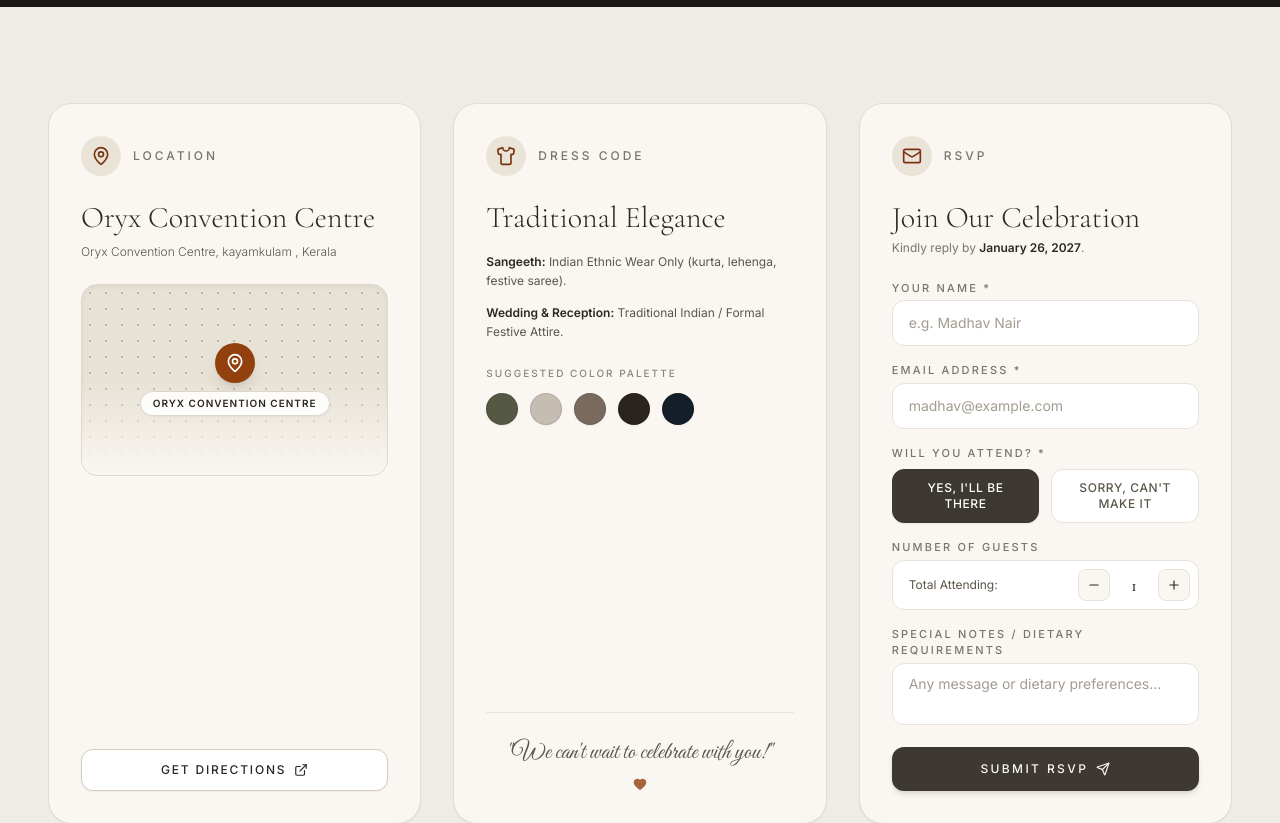
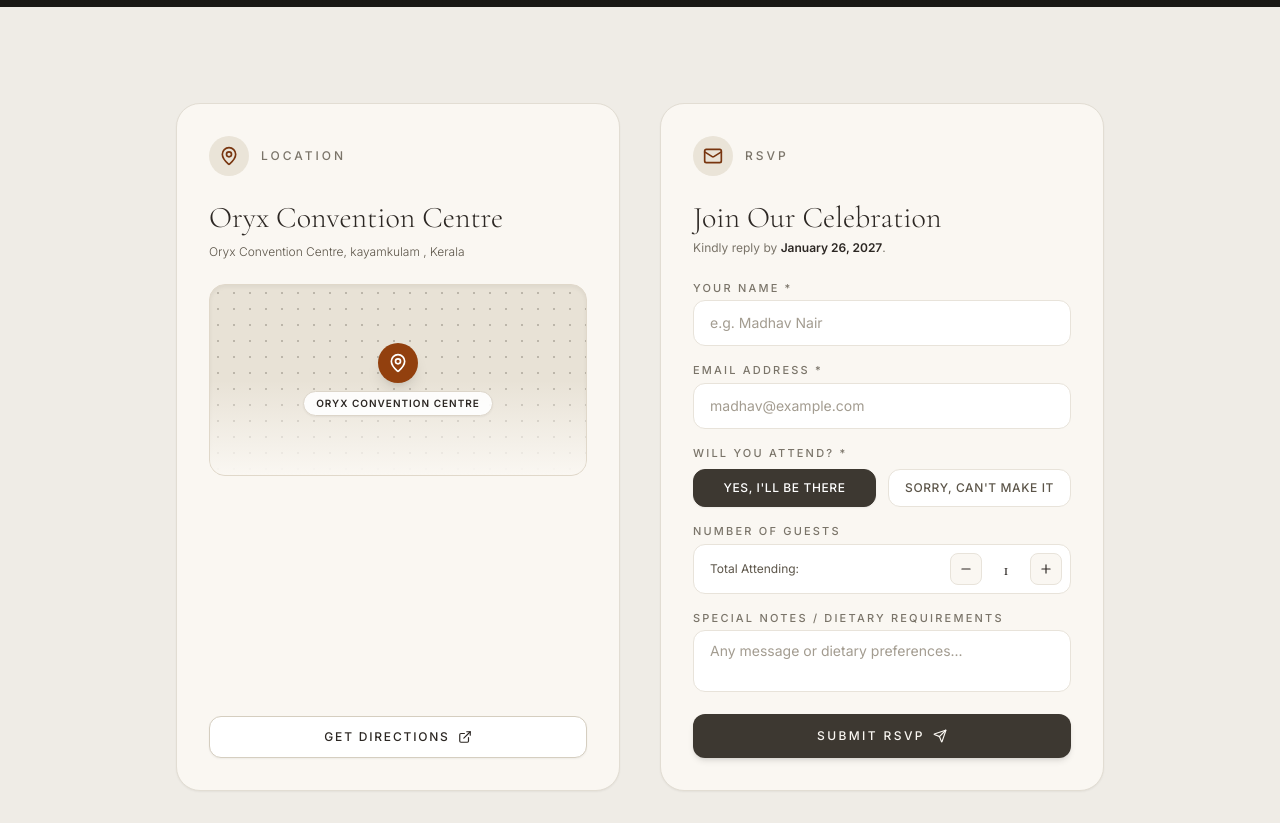
Before and after one commit to abhijithv14/arohi-wedding-invitation, a Next.js app: page / in a window 1280 px wide. Shown: the part 3780-4603 px from the top of the page. Built offline with nearby package versions, Linux system fonts and the light colour scheme.

Commit message:
Remove dress code section beside RSVP

```diff
--- a/components/LocationSection.tsx
+++ b/components/LocationSection.tsx
@@ -2,25 +2,17 @@
 
 import React from "react";
 import { motion } from "framer-motion";
-import { MapPin, Shirt, Mail, ExternalLink, Heart } from "lucide-react";
+import { MapPin, Mail, ExternalLink } from "lucide-react";
 import { weddingConfig } from "@/config/wedding";
 import RSVPForm from "./RSVPForm";
 
 export default function LocationSection() {
   const mainVenue = weddingConfig.events.find((e) => e.id === "wedding") || weddingConfig.events[0];
 
-  const dressCodeSwatches = [
-    { name: "Olive Taupe", color: "#555843" },
-    { name: "Cream Beige", color: "#C5BDB2" },
-    { name: "Warm Brown", color: "#7A6A5E" },
-    { name: "Deep Charcoal", color: "#2B231D" },
-    { name: "Midnight Navy", color: "#131E29" },
-  ];
-
   return (
     <section id="rsvp" className="py-24 bg-[#EFECE6] border-b border-[#E0D9CD]">
-      <div className="max-w-7xl mx-auto px-6 md:px-12">
-        <div className="grid grid-cols-1 lg:grid-cols-3 gap-12 lg:gap-8 items-start">
+      <div className="max-w-5xl mx-auto px-6 md:px-12">
+        <div className="grid grid-cols-1 lg:grid-cols-2 gap-12 lg:gap-10 items-start">
 
           {/* Column 1 — LOCATION */}
           <motion.div
@@ -48,13 +40,10 @@ export default function LocationSection() {
                 {mainVenue.addressDetails || "Trivandrum, Kerala, India"}
               </p>
 
-              {/* Map Visual Representation Box */}
               <div className="relative mt-6 h-48 w-full rounded-2xl overflow-hidden border border-[#E0D8CA] bg-[#E8E2D6] flex items-center justify-center group shadow-inner">
-                {/* Visual Map Grid Pattern */}
                 <div className="absolute inset-0 opacity-40 bg-[radial-gradient(#7A7469_1px,transparent_1px)] [background-size:16px_16px]" />
                 <div className="absolute inset-0 bg-gradient-to-t from-[#FAF7F2] via-transparent to-transparent" />
 
-                {/* Animated Map Marker Pin */}
                 <div className="relative z-10 flex flex-col items-center">
                   <div className="w-10 h-10 rounded-full bg-amber-800 text-white flex items-center justify-center shadow-lg group-hover:scale-110 transition-transform">
                     <MapPin size={20} />
@@ -66,7 +55,6 @@ export default function LocationSection() {
               </div>
             </div>
 
-            {/* Directions Button */}
             {mainVenue.googleMapsUrl && (
               <div className="mt-8 text-center">
                 <a
@@ -82,71 +70,12 @@ export default function LocationSection() {
             )}
           </motion.div>
 
-          {/* Column 2 — DRESS CODE */}
+          {/* Column 2 — RSVP */}
           <motion.div
             initial={{ opacity: 0, y: 30 }}
             whileInView={{ opacity: 1, y: 0 }}
             viewport={{ once: true, margin: "-50px" }}
             transition={{ duration: 0.8, delay: 0.15 }}
-            aria-label="Dress Code Section"
-            className="bg-[#FAF7F2] p-8 rounded-3xl border border-[#E2DDD3] shadow-sm flex flex-col justify-between h-full"
-          >
-            <div>
-              <div className="flex items-center space-x-3 mb-6">
-                <div className="w-10 h-10 rounded-full bg-[#EAE4D8] flex items-center justify-center text-amber-900">
-                  <Shirt size={20} />
-                </div>
-                <span className="text-xs tracking-[0.25em] font-medium text-[#7A7469] uppercase">
-                  DRESS CODE
-                </span>
-              </div>
-
-              <h3 className="font-serif text-3xl text-[#2C2723] font-light">
-                Traditional Elegance
-              </h3>
-
-              <div className="mt-4 space-y-3 text-xs text-[#5C5549] leading-relaxed">
-                <p>
-                  <strong className="text-[#2C2723]">Sangeeth:</strong> Indian Ethnic Wear Only (kurta, lehenga, festive saree).
-                </p>
-                <p>
-                  <strong className="text-[#2C2723]">Wedding & Reception:</strong> Traditional Indian / Formal Festive Attire.
-                </p>
-              </div>
-
-              {/* Color Swatches */}
-              <div className="mt-6">
-                <span className="text-[10px] tracking-[0.2em] font-medium text-[#8C857B] uppercase block mb-3">
-                  SUGGESTED COLOR PALETTE
-                </span>
-                <div className="flex items-center space-x-3">
-                  {dressCodeSwatches.map((swatch, i) => (
-                    <div
-                      key={i}
-                      title={swatch.name}
-                      className="w-8 h-8 rounded-full border border-black/10 shadow-sm transition-transform hover:scale-110"
-                      style={{ backgroundColor: swatch.color }}
-                    />
-                  ))}
-                </div>
-              </div>
-            </div>
-
-            {/* Closing Quote */}
-            <div className="mt-8 pt-6 border-t border-[#EAE4D8] text-center">
-              <p className="font-script text-2xl text-[#5C5549]">
-                &quot;We can&apos;t wait to celebrate with you!&quot;
-              </p>
-              <Heart size={14} className="fill-amber-800 text-amber-800 mx-auto mt-2 opacity-80" />
-            </div>
-          </motion.div>
-
-          {/* Column 3 — RSVP */}
-          <motion.div
-            initial={{ opacity: 0, y: 30 }}
-            whileInView={{ opacity: 1, y: 0 }}
-            viewport={{ once: true, margin: "-50px" }}
-            transition={{ duration: 0.8, delay: 0.3 }}
             aria-label="RSVP Section"
             className="bg-[#FAF7F2] p-8 rounded-3xl border border-[#E2DDD3] shadow-sm flex flex-col justify-between h-full"
           >
@@ -170,7 +99,6 @@ export default function LocationSection() {
               <RSVPForm />
             </div>
           </motion.div>
-
         </div>
       </div>
     </section>
```
